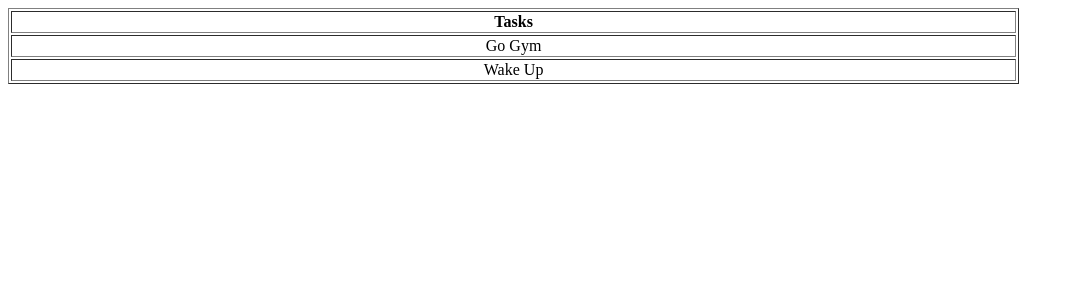
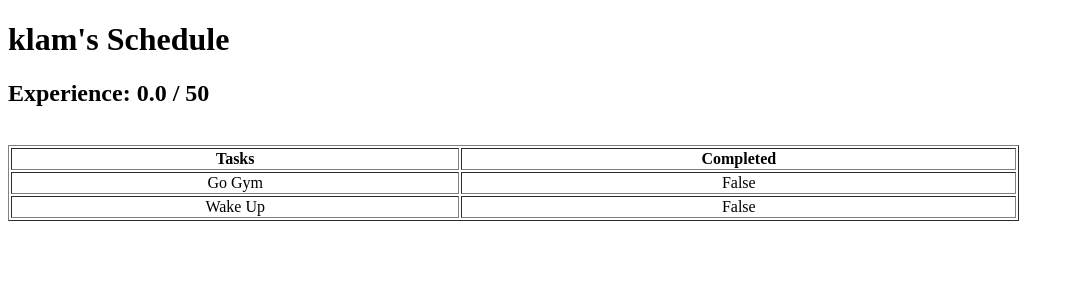
Before and after one commit to KevinL0206/gamifiedDailyPlanner, a Django app: page /schedule/ in a window 1280 px wide. Shown: the top 300 px of the page, without its empty margins (0-1074 px from the left). Run offline with Django 5.2, Linux system fonts and the light colour scheme; a user stored in the database is signed in; data comes from the database, SQL or seed files in the repository; both versions use the stored data as it was after the commit.

Commit message:
display completed status

```diff
--- a/dailyplanner/planner/templates/schedule.html
+++ b/dailyplanner/planner/templates/schedule.html
@@ -6,19 +6,26 @@
     <title>Schedule</title>
 </head>
 <body>
+    <h1>{{user}}'s Schedule</h1>
+    <h2>Experience: {{experience}} / {{max}}</h2>
+    <br>
+
     <table class="table" border="1" width="80%" height="100%">
         <thead>
             <tr>
                 <th scope="col">Tasks</th>
+                <th scope="col">Completed</th>
             </tr>
             </thead>
 
             <tbody>
-            {% for task in tasks %}
+            {% for task,flag in tasks %}
             <tr>
-                <td align="center">{{task.taskInfo}}</td>
+                <td align="center">{{task}}</td>
+                <td align="center"> {{flag}}</td>
             </tr>
             {% endfor %}
+
             </tbody>
     </table>
 </body>
--- a/dailyplanner/planner/views.py
+++ b/dailyplanner/planner/views.py
@@ -11,9 +11,29 @@ def displaySchedule(request):
     currentUser = request.user
     userInstance = User.objects.get(username = currentUser)
     scheduleInstance = schedule.objects.get(user = userInstance)
+    userProfileInstance = userProfile.objects.get(user = userInstance)
 
+    experience = userProfileInstance.experience
+    level = userProfileInstance.level
+    maxXP = userProfileInstance.maxXP
+    tasks = scheduleInstance.taskID.all()
+    task_ids = [task.taskID for task in tasks]
+    taskInfos = [task.taskInfo for task in tasks]
+    flags = []
 
-    tasks = scheduleInstance.taskID.all()
-    context = {'tasks': tasks}
+    for id in task_ids:
+        completedInstance = completed.objects.get(userID = userProfileInstance, taskID = id)
+        flags.append(completedInstance.completedFlag)
+
+    taskzip = zip(taskInfos,flags)
+
+    context = {
+        'user' : currentUser,
+        'tasks' : taskzip,
+        'experience' : experience,
+        'max' : maxXP,
+        'level' : level,
+
+        }
 
     return render(request,'schedule.html',context)
```
Also changed, not shown: dailyplanner/db.sqlite3.
